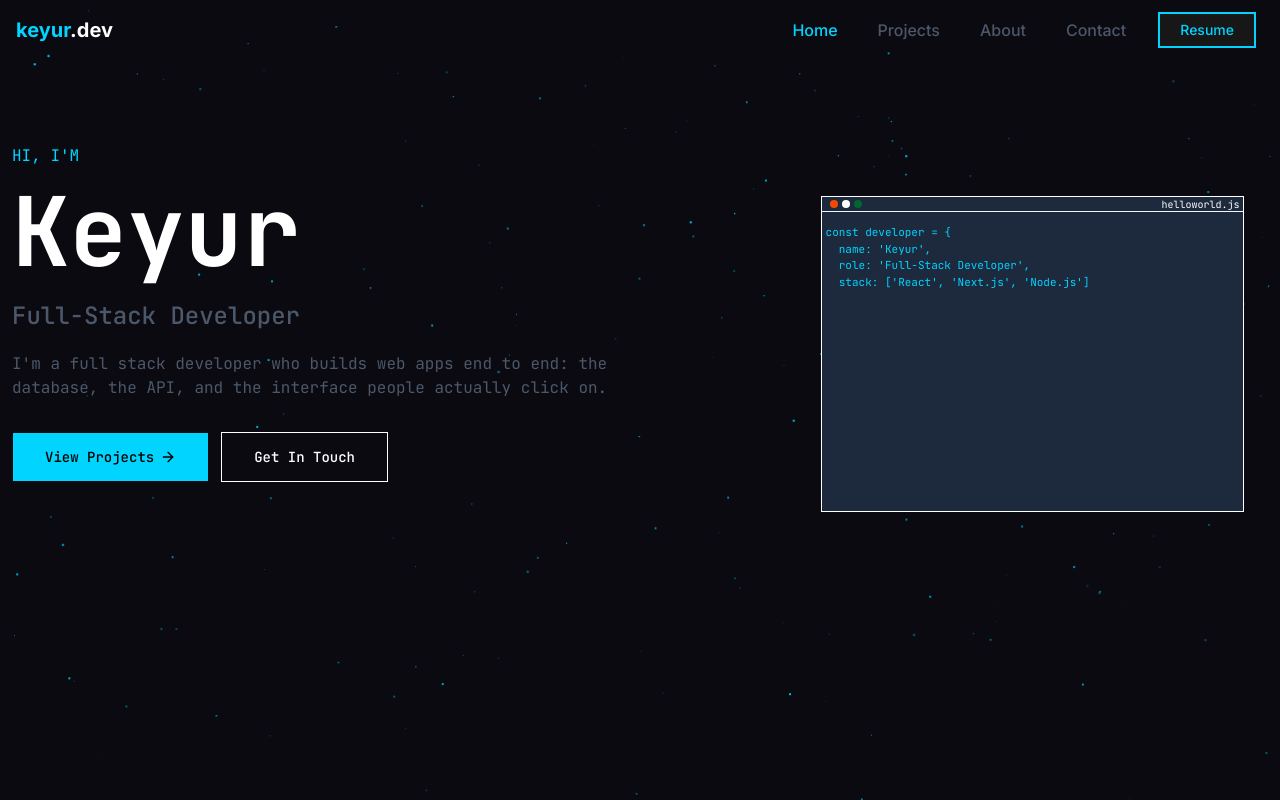
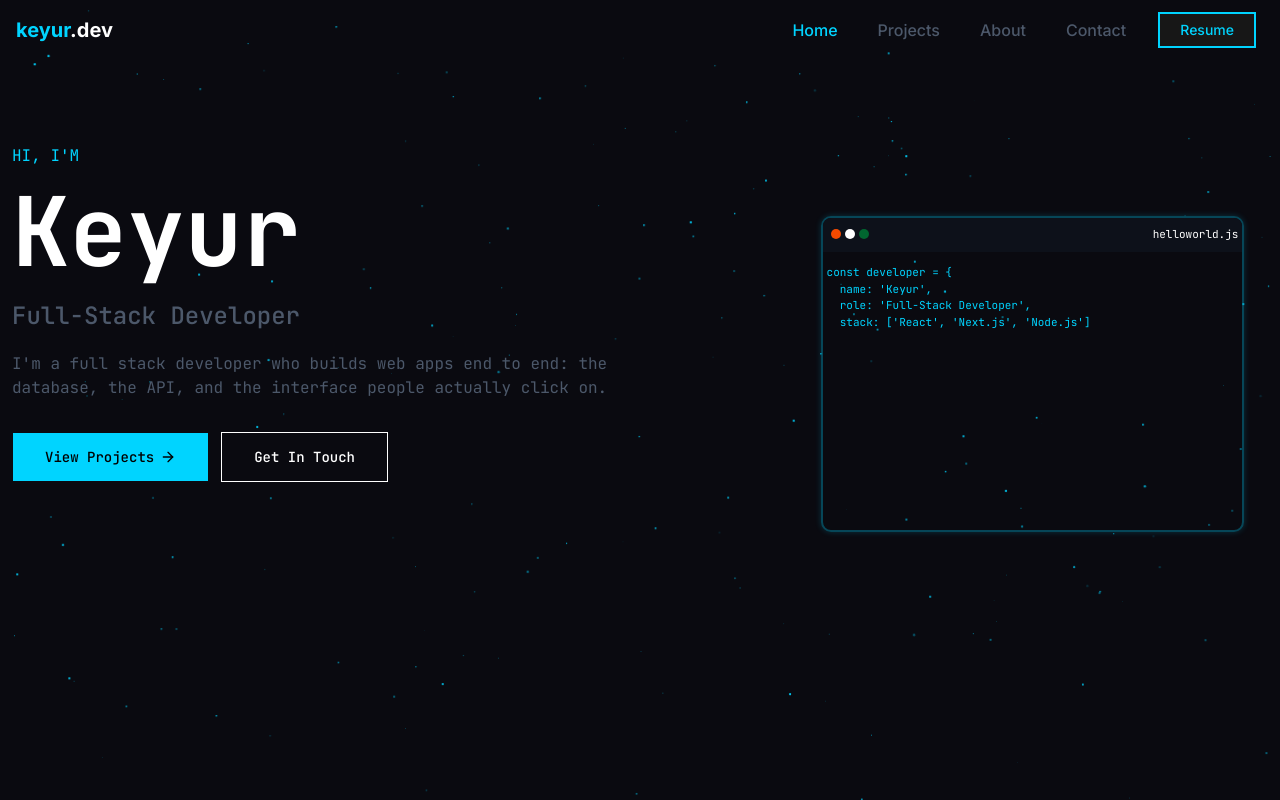
Before and after one commit to PanchalKeyur0806/Portfolio, a Next.js app: page / in a window 1280 px wide. Built offline with nearby package versions, Linux system fonts and the light colour scheme.

Commit message:
update the laptop card background

```diff
--- a/src/components/custom/Hero.tsx
+++ b/src/components/custom/Hero.tsx
@@ -259,20 +259,20 @@ const keyur = new Developer(
         {/* CodeSnippet Component */}
         <div
           id="laptop"
-          className="mt-10  lg:flex  h-85 py-3 lg:flex-col lg:justify-between opacity-0"
+          className="mt-15 lg:flex  h-85 py-3 lg:flex-col lg:justify-between opacity-0"
         >
-          <div className="lg:w-[97%] xl:w-[90%] h-88 mx-auto bg-slate-800  flex flex-col gap-3 border border-white">
-            <div className="h-3.75 px-1 border-b border-slate-100 flex items-center justify-between">
+          <div className="lg:w-[97%] xl:w-[90%] h-88 mx-auto  flex flex-col gap-3 border-2 border-[#00D4FF]/30 shadow-[0_0_6px_rgba(0,212,255,0.20)] rounded-lg overflow-hidden">
+            <div className="h-3.75 px-1 py-4 bg-[#0D111A] border-b-2 border-[#0D111A] flex items-center justify-between">
               {/* circles */}
               <div className="ml-1 flex items-center justify-center gap-1">
-                <div className="size-2 bg-orange-600 rounded-full"></div>
-                <div className="size-2 bg-white rounded-full"></div>
-                <div className="size-2 bg-green-800 rounded-full"></div>
+                <div className="size-2.5 bg-orange-600 rounded-full"></div>
+                <div className="size-2.5 bg-white rounded-full"></div>
+                <div className="size-2.5 bg-green-800 rounded-full"></div>
               </div>
 
               {/* test */}
               <div className="flex items-center">
-                <span className="text-[10px]">helloworld.js</span>
+                <span className="text-[11px]">helloworld.js</span>
               </div>
             </div>
 
@@ -280,7 +280,7 @@ const keyur = new Developer(
               {/* code */}
               <pre
                 ref={codeRef}
-                className="w-full font-mono text-[11px] text-[#00D4FF] "
+                className="pointer-events-none w-full font-mono text-[11px] text-[#00D4FF]"
               />
             </div>
           </div>
```
